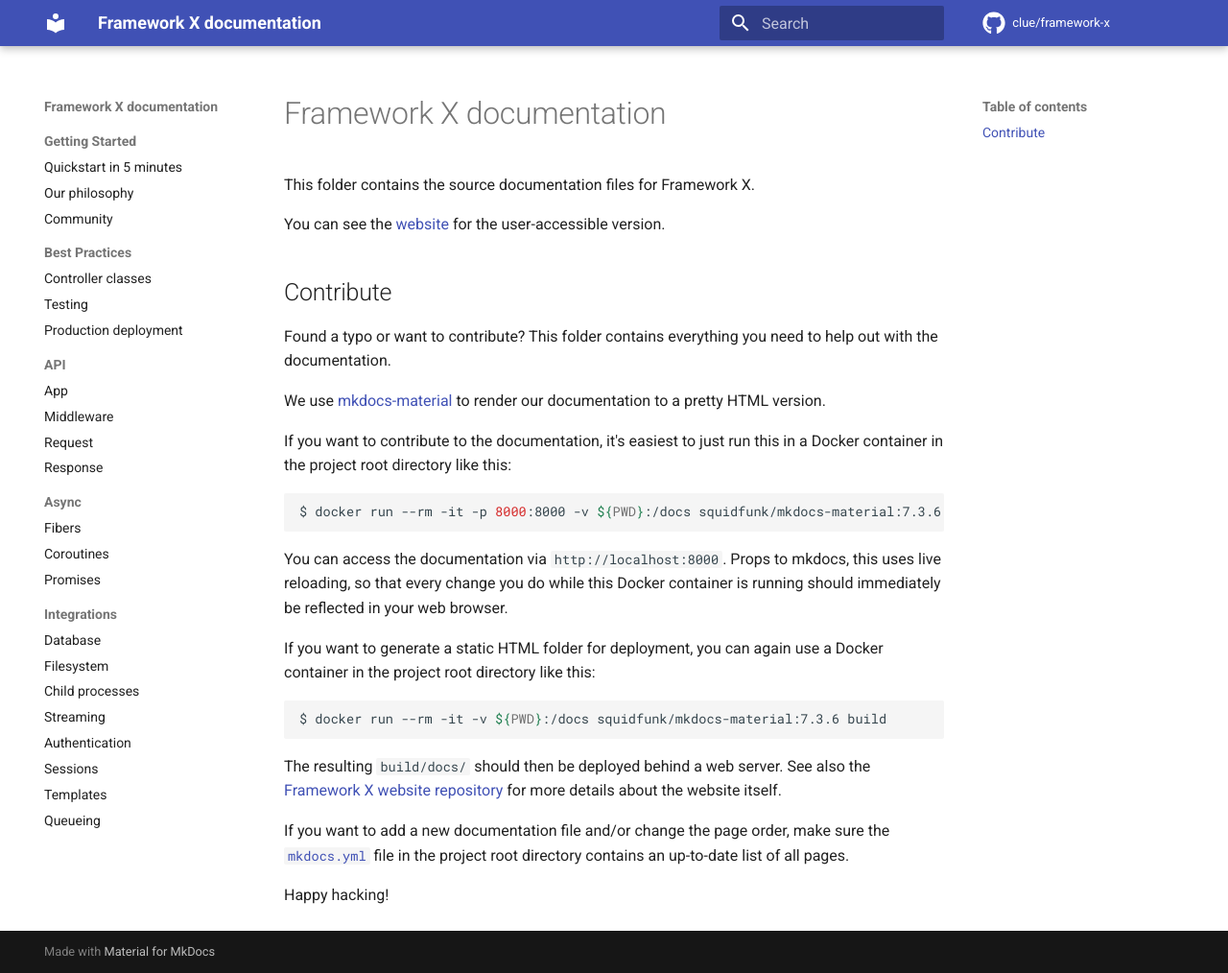
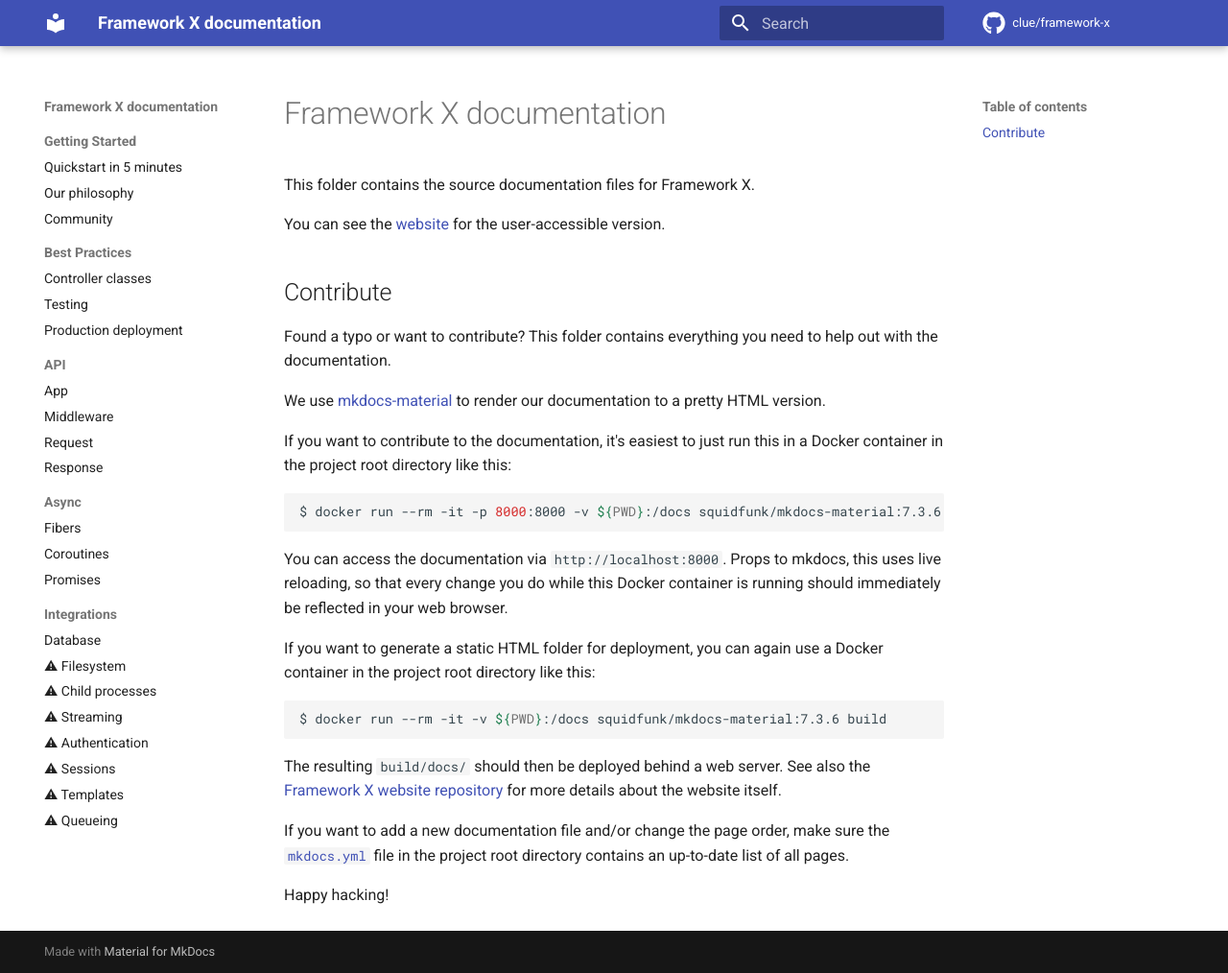
Before and after one commit to clue/framework-x, an MkDocs documentation site: the page built from docs/README.md, in a window 1280 px wide and 1014 px high. Shown: the whole window at 96% size. Built offline with MkDocs 1.6.1 and Material for MkDocs 9.7.7, drawn with Linux system fonts in a browser that asks for light colours; comment, search, counter and statistics services are not loaded; part of the change alters nothing that is shown.

Commit message:
Mark incomplete sections in documentation

```diff
--- a/mkdocs.yml
+++ b/mkdocs.yml
@@ -43,10 +43,10 @@ nav:
     - async/promises.md
   - Integrations:
     - integrations/database.md
-    - integrations/filesystem.md
-    - "Child processes": integrations/child-processes.md
-    - integrations/streaming.md
-    - integrations/authentication.md
-    - integrations/sessions.md
-    - integrations/templates.md
-    - integrations/queueing.md
+    - "⚠ Filesystem": integrations/filesystem.md
+    - "⚠ Child processes": integrations/child-processes.md
+    - "⚠ Streaming": integrations/streaming.md
+    - "⚠ Authentication": integrations/authentication.md
+    - "⚠ Sessions": integrations/sessions.md
+    - "⚠ Templates": integrations/templates.md
+    - "⚠ Queueing": integrations/queueing.md
```
